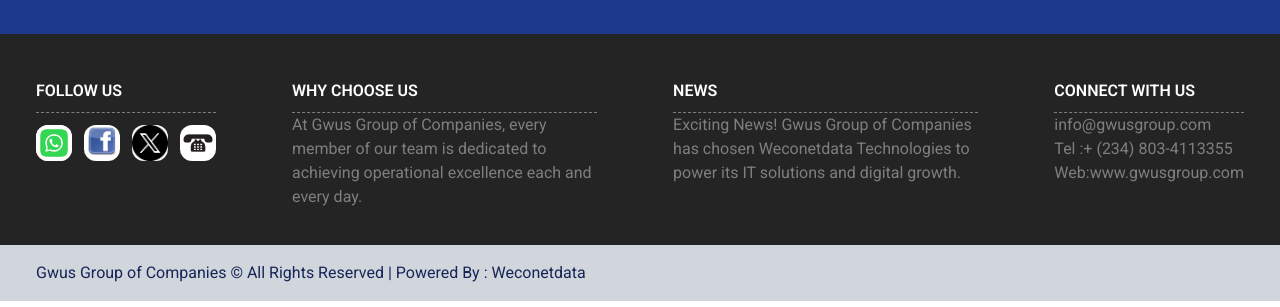
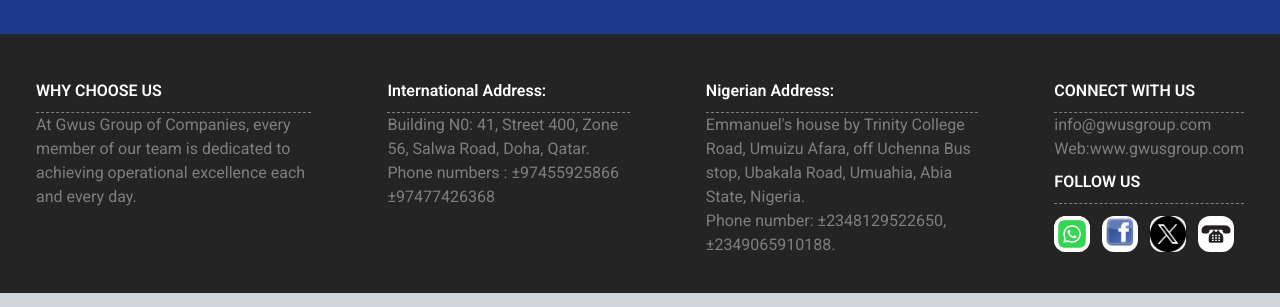
Before and after one commit to Hart-wiz/gwus-group, a React (Vite) app: page / in a window 1280 px wide. Shown: the part 3402-3709 px from the top of the page. Built offline with nearby package versions, Linux system fonts and the light colour scheme.

Commit message:
added address

```diff
--- a/src/components/Footer.jsx
+++ b/src/components/Footer.jsx
@@ -8,6 +8,37 @@
   return (
     <div>
       <section className="footer p-9 footer-text flex gap-19 text-blue-gray-800 max-md:flex-col max-md:gap-5 ">
+        <div>
+          <h2>WHY CHOOSE US</h2>
+          <p>
+            At Gwus Group of Companies, every member of our team is dedicated to
+            achieving operational excellence each and every day.
+          </p>
+        </div>
+        <div>
+          <h2>International Address:</h2>
+          <p>
+            Building N0: 41, Street 400, Zone 56, Salwa Road, Doha, Qatar. Phone
+            numbers : ±97455925866 ±97477426368
+          </p>
+          <p></p>
+        </div>
+        <div>
+          <h2>Nigerian Address: </h2>
+          <p>
+            Emmanuel's house by Trinity College Road, Umuizu Afara, off Uchenna
+            Bus stop, Ubakala Road, Umuahia, Abia State, Nigeria.
+            <br />
+            Phone number: ±2348129522650, ±2349065910188.
+          </p>
+        </div>
+        <div>
+          <h2>CONNECT WITH US</h2>
+          <ul>
+            <li>info@gwusgroup.com</li>
+
+            <li>Web:www.gwusgroup.com</li>
+            <li>
               <div>
                 <h2>FOLLOW US</h2>
                 <ul className="flex gap-3 pt-3">
@@ -33,26 +64,7 @@
                   </li>
                 </ul>
               </div>
-        <div>
-          <h2>WHY CHOOSE US</h2>
-          <p>
-            At Gwus Group of Companies, every member of our team is dedicated to
-            achieving operational excellence each and every day.
-          </p>
-        </div>
-        <div>
-          <h2>NEWS</h2>
-          <p>
-            Exciting News! Gwus Group of Companies has chosen Weconetdata
-            Technologies to power its IT solutions and digital growth.
-          </p>
-        </div>
-        <div>
-          <h2>CONNECT WITH US</h2>
-          <ul>
-            <li>info@gwusgroup.com</li>
-            <li>Tel :+ (234) 803-4113355</li>
-            <li>Web:www.gwusgroup.com</li>
+            </li>
           </ul>
         </div>
       </section>
```
Lines whose indentation alone changed are shown as unchanged.
